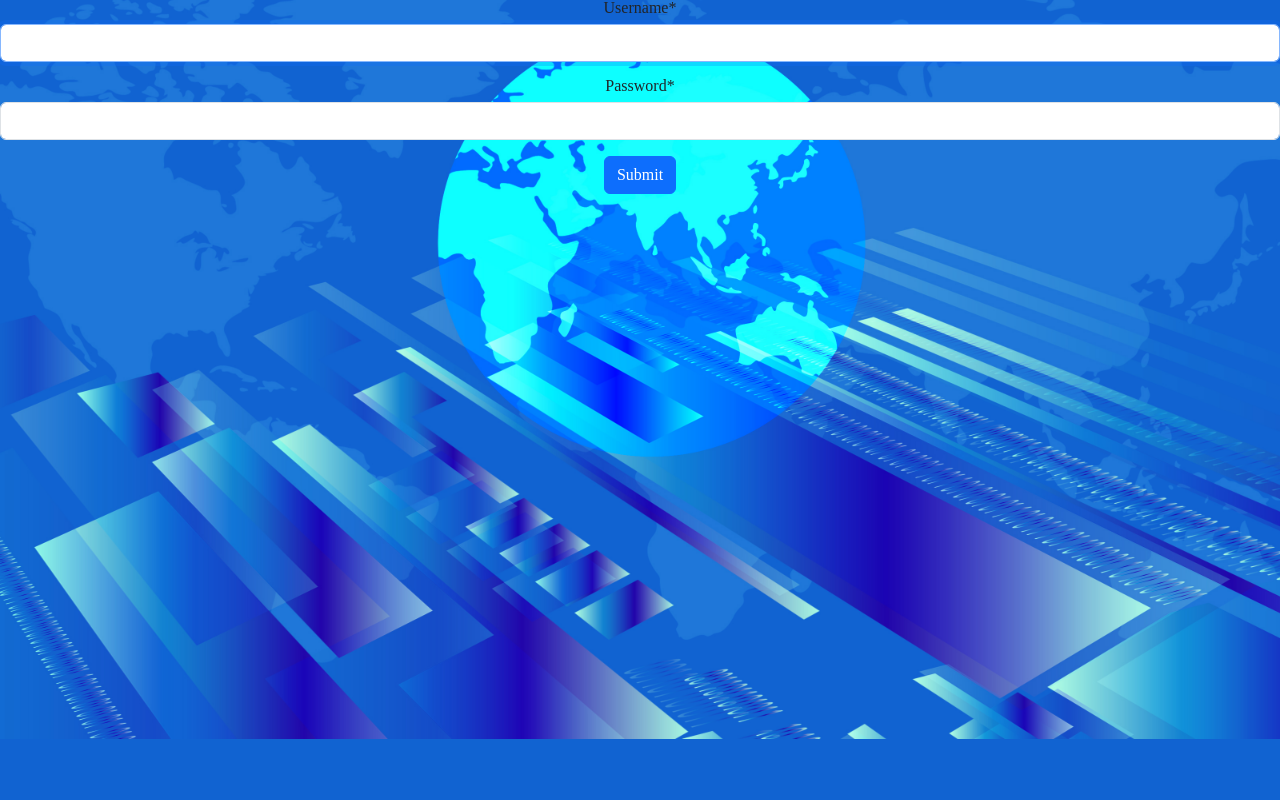
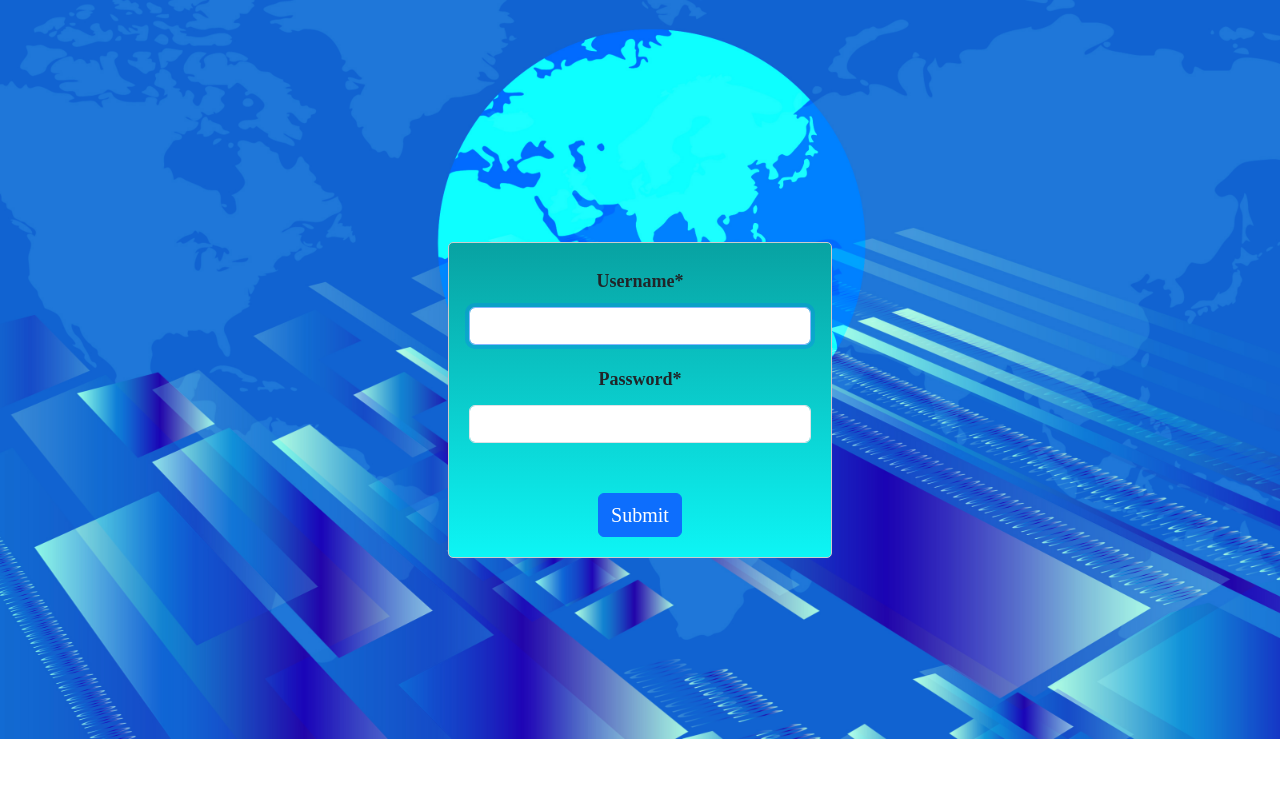
Before and after one commit to saywin/press-portal, a Django app: page /accounts/login/ in a window 1280 px wide. Shown: the part 61-861 px from the top of the page. Before the commit the page ends 800 px from the top, so only its background shows below. Run offline with Django 5.2, Linux system fonts and the light colour scheme; some libraries are stand-ins or nearby versions.

Commit message:
Stylized login form

```diff
--- a/static/css/login.css
+++ b/static/css/login.css
@@ -14,7 +14,25 @@
     text-align: center;
 }
 
-.btn-success {
+.form-login {
+    display: flex;
+    justify-content: center;
+    align-items: center;
+    height: 100vh;
+}
+
+.crispy-form {
+    width: 30%; /* Змінюємо ширину форми на 50% */
+    padding: 20px;
+    background: linear-gradient(#08a2a2, #0df5f5);
+    border: 1px solid #ccc;
+    border-radius: 5px;
+    font-size: 18px;
+    font-weight: bold;
+    line-height: 2;
+}
+
+.btn-success, .btn-primary {
     font-size: 20px;
     margin-top: 10%;
 }
--- a/templates/registration/login.html
+++ b/templates/registration/login.html
@@ -13,7 +13,7 @@
 
 {% block content %}
 	<div class="form-login">
-		<form action="{% url "login" %}" method="post">
+		<form class="crispy-form" action="{% url "login" %}" method="post">
 			{% csrf_token %}
 			{{ form|crispy }}
 			<input type="submit" value="Submit" class="btn btn-primary">
```
